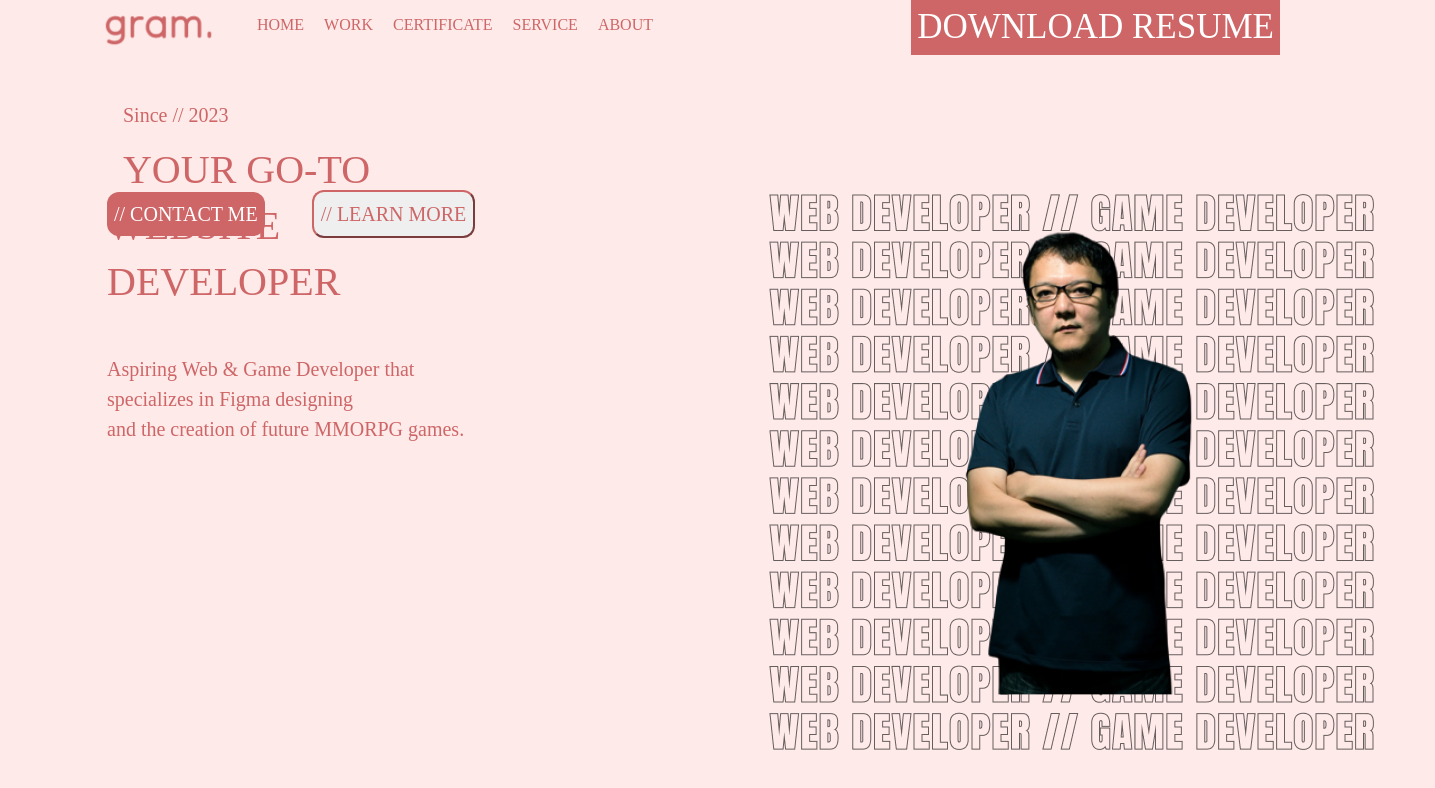
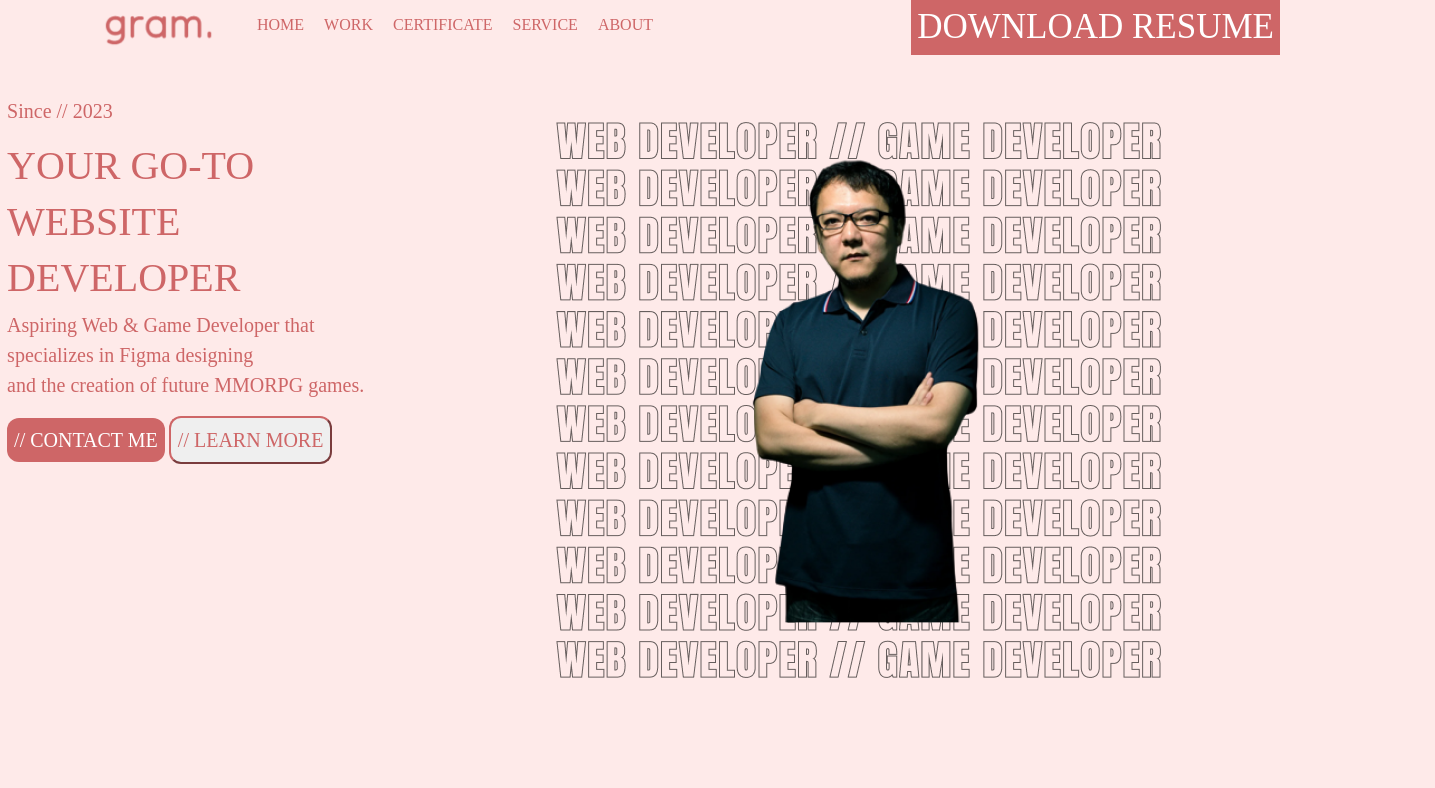
Before and after one commit to Hejieee/Portfolio, a plain HTML site: page index.html in a window 1280 px wide. Shown: the whole page, 1435 px wide, since content can reach past the window. Drawn offline with nearby package versions, Linux system fonts and the light colour scheme; a web font is replaced by a local one.

Commit message:
Add files via upload

```diff
--- a/CSS/style.css
+++ b/CSS/style.css
@@ -48,42 +48,27 @@ body {
 .pried-chicken1 {
     color: #CE6667;
     font-family: "Recursive Regular";
-    position: relative;
-    top: 100px;
-    right: 540px;
     font-size: 20px;
 }
 
 .haha1 {
     font-family: "Anton";
     color: #CE6667;
-    position: relative;
-    top: 100px;
-    right: 540px;
 }
 
 .haha2 {
     font-family: "Anton";
     color: #CE6667;
-    position: relative;
-    top: 100px;
-    left: 107px;
 }
 
 .haha3 {
     font-family: "Anton";
     color: #CE6667;
-    position: relative;
-    top: 100px;
-    left: 107px;
 }
 
 .pried-chicken2 {
     color: #CE6667;
     font-family: "Recursive Regular";
-    position: relative;
-    top: 140px;
-    left: 107px;
     font-size: 20px;
 }
 
@@ -92,9 +77,6 @@ body {
     background-color: #CE6667;
     border: none;
     padding: 7px 7px;
-    position: relative;
-    bottom: 130px;
-    left: 107px;
     font-size: 20px;
 }
 
@@ -103,9 +85,6 @@ body {
     border-color: #CE6667;
     box-shadow: none;
     padding: 7px 7px;
-    position: relative;
-    bottom: 130px;
-    left: 150px;
     font-size: 20px;
 }
 
@@ -114,8 +93,6 @@ body {
     background-color: #CE6667;
     border: none;
     float: right;
-    position: relative;
-    bottom: 320px;
     font-size: 35px;
 }
 
@@ -134,8 +111,24 @@ body {
     color: white;
 }
 
-.dismissed{
-    position: relative;
-    left: 700px;
-    bottom: 200px;
+
+.ippo {
+    display: grid;
+    grid-template-columns: 200px 800px;
 }
+
+.jay {
+    height: 100vh;
+    display: flex;
+    align-items: center;
+    justify-content: center;
+}
+
+.bernie {
+    margin-left: -280px;
+    margin-top: 40px-;
+}
+
+.fernando {
+
+}
--- a/index.html
+++ b/index.html
@@ -31,8 +31,11 @@
     <li class="nav-item">
         <a class="nav-link active" href="#">ABOUT</a>
     </li>
+    <button class="butonesss butones3"> DOWNLOAD RESUME </button>
 
-    <section>
+    <section class="jay">
+        <div class="ippo">
+            <div class="bernie">
                 <p class="pried-chicken1"> Since // 2023 </p>
 
                 <h1 class="haha1"> YOUR GO-TO </h1>
@@ -44,9 +47,17 @@
 
                 <button class="butones butones1"> // CONTACT ME </button>
                 <button class="butoness butones2"> // LEARN MORE </button>
-        <button class="butonesss butones3"> DOWNLOAD RESUME </button>
 
+            </div>
+
+
+            <div class="fernando">
                 <img class="dismissed" src="./img/haha.png" alt="">
+            </div>
+        </div>
+
+
+
     </section>
 
 </body>
```
Lines whose indentation alone changed are shown as unchanged.
